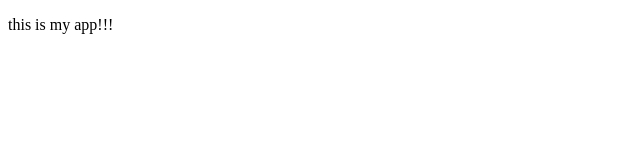
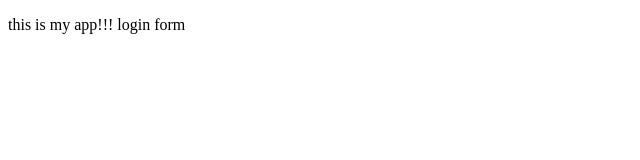
Before and after one commit to TheGlitchProgrammer/myappsample, a plain HTML site: page index.html in a window 1280 px wide. Shown: the full height of the page, 0-640 px from the left. Drawn offline with Linux system fonts and the light colour scheme.

Commit message:
I'm commited to ya bayba

```diff
--- /dev/null
+++ b/dir2/app2.js
@@ -0,0 +1 @@
+console.log(1234567890);
--- a/index.html
+++ b/index.html
@@ -5,6 +5,7 @@
     <title>My app</title>
   </head>
   <body>
-    <p>this is my app!!!</p>
+    <p>this is my app!!!
+    login form</p>
   </body>
 </html>
```
Also changed, not shown: login.htm (added, +1 -0 lines), log.txt (added).
